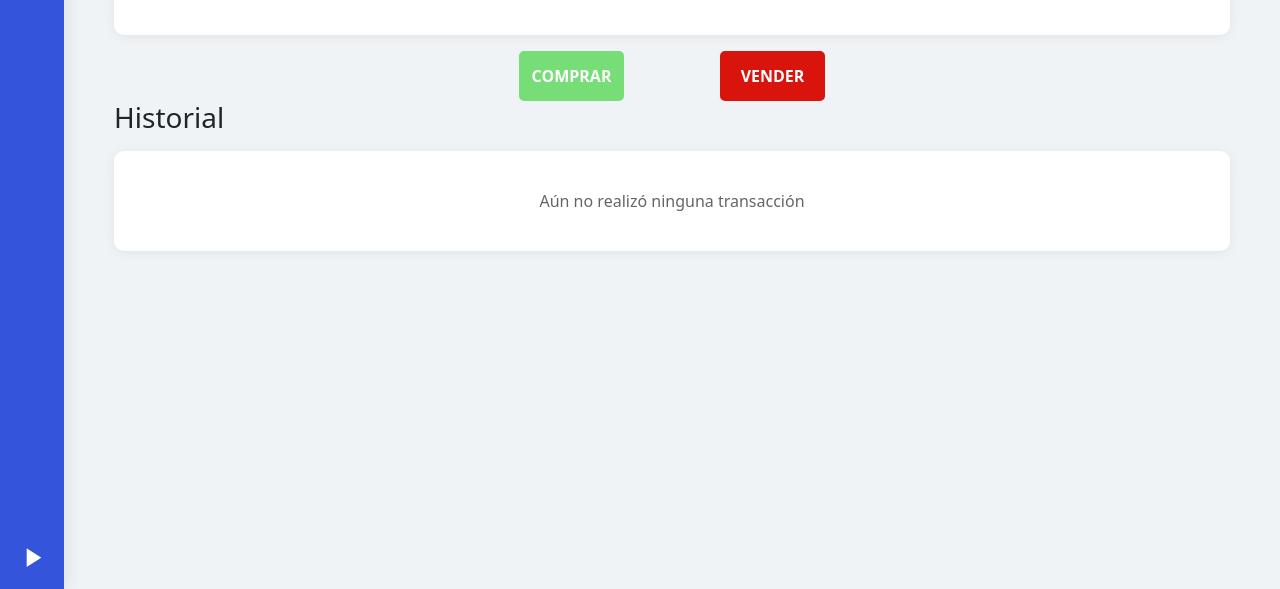
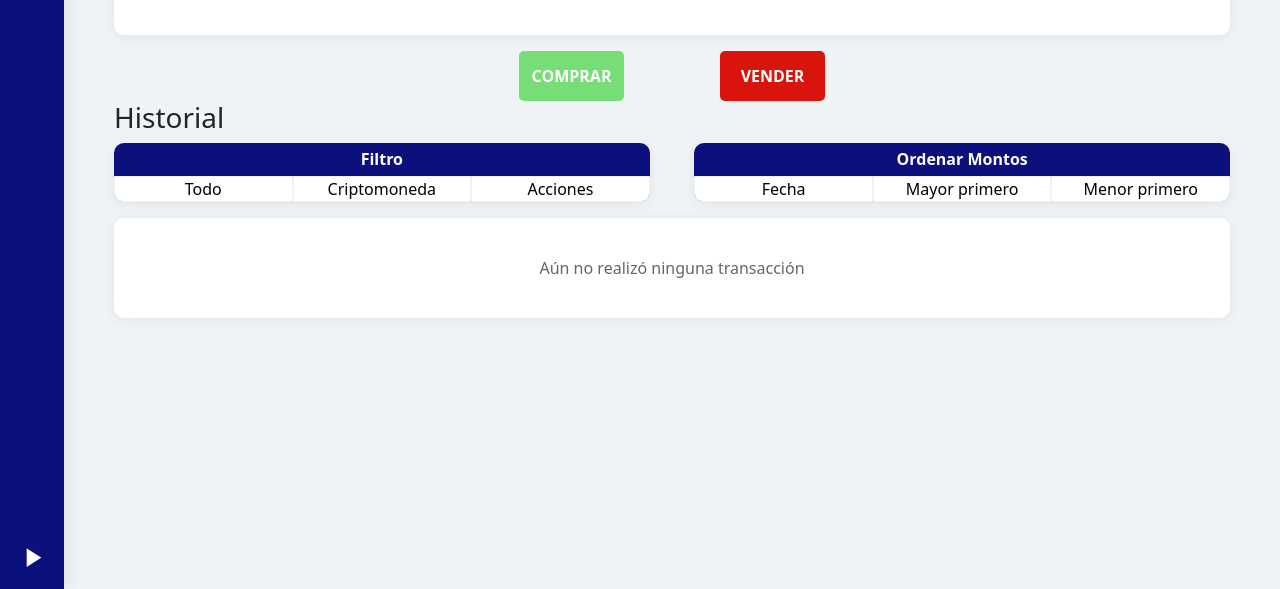
Before and after one commit to GermanStevssel/kimuraWallet, a website: page panel.html in a window 1280 px wide. Shown: the part 211-800 px from the top of the page. Drawn offline with nearby package versions, Linux system fonts and the light colour scheme; files whose address does not match are found by name.

Commit message:
abstract filters

```diff
--- a/js/app.js
+++ b/js/logic.js
@@ -85,8 +85,30 @@ function buy(e) {
   $('#qty').val('')
   $('#bPrice').val('')
 }
-// Función flecha para filtrar el historial de transacciones por fecha
-const filterAbstract = (record) => {
-    let dateArrangedAbstract = record.sort((a, b) => b.date - a.date)
-    showRecord(dateArrangedAbstract)
+// Función para mostrar solo criptomonedas en historial
+function filterAbstract(sel) {
+let record = user.record
+
+  if (sel == 'todo') {
+    showRecord(record)
+  } else {
+    let recordFilter = record.filter(element => element.type == sel)
+    showRecord(recordFilter)
+  }
 }
+// Función para ordenar el historial
+function arrangedRecord(sel) {
+  let record = user.record
+  let recordArranged
+    console.log(user.record)
+    if (sel == 'fecha') {
+      showRecord(record)
+    } else if (sel == "mayor") {
+      recordArranged = record.sort((a, b) => b.value - a.value)
+      showRecord(recordArranged)
+    } else {
+      recordArranged = record.sort((a, b) => a.value - b.value)
+      showRecord(recordArranged)
+      console.log(record)
+    }
+  }
--- a/js/panel.js
+++ b/js/panel.js
@@ -59,9 +59,33 @@ sBtn.on('click', () => {
 
 // Cargar el instrumento para compra
 $('#bInstrument').change(findInstrument)
-
+// Mostrar modal para depositar
 dOverlay.on('click', hideModal)
-
+// Mostrar modal para comprar
 bOverlay.on('click', hideModal)
-
+// Mostrar modal para vender
 sOverlay.on('click', hideModal)
+// Mostrar historial completo
+$('#todo').click(() => {
+  filterAbstract('todo')
+})
+// Filtrar historial por criptomoneda
+$('#cripto').click(() => {
+  filterAbstract('Criptomoneda')
+})
+// Filtrar historial por acciones
+$('#acciones').click(() => {
+  filterAbstract('Acción')
+})
+// Ordenar historial por fecha
+$('#fecha').click(() => {
+  arrangedRecord('fecha')
+})
+// Ordenar historial de mayor a menor valor
+$('#mayor').click(() => {
+  arrangedRecord('mayor')
+})
+// Ordenar historial de menor a mayor valor
+$('#menor').click(() => {
+  arrangedRecord('menor')
+})
--- a/panel.html
+++ b/panel.html
@@ -97,9 +97,48 @@
           <h3>
             Historial
           </h3>
-          <!-- <div class="displayConts">
-            <div class=""></div>
-          </div> -->
+          <div class="actions">
+            <div class="filter">
+              <p>Filtro</p>
+              <div class="options">
+                <div class="actionBtn">
+                  <a type="button" role="button" id="todo">
+                    Todo
+                  </a>
+                </div>
+                <div class="actionBtn">
+                  <a type="button" role="button" id="cripto">
+                    Criptomoneda
+                  </a>
+                </div>
+                <div class="actionBtn">
+                  <a type="button" role="button" id="acciones">
+                    Acciones
+                  </a>
+                </div>
+              </div>
+            </div>
+            <div class="order">
+              <p>Ordenar Montos</p>
+              <div class="options">
+                <div class="actionBtn">
+                  <a type="button" role="button" id="fecha">
+                    Fecha
+                  </a>
+                </div>
+                <div class="actionBtn">
+                  <a type="button" role="button" id="mayor">
+                    Mayor primero
+                  </a>
+                </div>
+                <div class="actionBtn">
+                  <a type="button" role="button" id="menor">
+                    Menor primero
+                  </a>
+                </div>
+              </div>
+            </div>
+          </div>
           <div id="recCont" class="displayConts">
             <p>Aún no realizó ninguna transacción</p>
           </div>
@@ -211,7 +250,7 @@
     <script src="https://code.jquery.com/jquery-3.6.0.min.js" integrity="sha256-/xUj+3OJU5yExlq6GSYGSHk7tPXikynS7ogEvDej/m4=" crossorigin="anonymous"></script>
     <script src="js/classes.js"></script>
     <script src="js/views.js"></script>
-    <script src="js/app.js"></script>
+    <script src="js/logic.js"></script>
     <script src="js/panel.js"></script>
 
     <!-- Optional JavaScript; choose one of the two! -->
--- a/scss/base/_colors.scss
+++ b/scss/base/_colors.scss
@@ -1,6 +1,7 @@
 $blue0: #0c107c;
 $blue1: #3454db;
 $blue2: #e0edff;
+$blue3: #92a6ff;
 $gray2: #eff3f6;
 $white: #FFFFFF;
 $green0: #36ac36;
--- a/scss/views/_panel.scss
+++ b/scss/views/_panel.scss
@@ -13,7 +13,7 @@
     flex-wrap: wrap;
     flex: 1;
     position: relative;
-    background-color: $blue1;
+    background-color: $blue0;
     height: 100%;
     width: 5%;
     box-shadow: 5px 0 12px 0 rgba(0, 0, 0, 0.06);
@@ -43,7 +43,7 @@
         }
 
         &:hover {
-          background-color: $blue0;
+          background-color: $blue1;
         }
       }
     }
@@ -51,7 +51,7 @@
     .navButton {
       position: absolute;
       color: white;
-      background-color: $blue1;
+      background-color: $blue0;
       padding: 0.4rem;
       width: 5vw;
       font-size: 2rem;
@@ -61,7 +61,7 @@
 
 
       &:hover {
-        background-color: $blue0;
+        background-color: $blue1;
       }
     }
 
@@ -124,6 +124,57 @@
           &::before {
             content: "$";
 
+          }
+        }
+      }
+    }
+
+    .actions {
+      display: flex;
+      color: $white;
+      justify-content: space-between;
+      align-content: center;
+      margin-top: 0.5rem;
+
+      p {
+        font-weight: bold;
+        margin: 0;
+        padding: 0.3rem;
+        text-align: center;
+      }
+
+      .filter,
+      .order {
+        display: flex;
+        flex-direction: column;
+        width: 48%;
+        background-color: $blue0;
+        box-shadow: 0 2px 12px 0 rgba(0, 0, 0, 0.06);
+        border-radius: 10px;
+
+        .options {
+          display: flex;
+
+          .actionBtn {
+            flex: 1;
+            text-align: center;
+            color: #010101;
+            background-color: $white;
+            border: 1px solid $gray2;
+            margin: 0;
+            padding: 0;
+
+            &:hover {
+              border-color: $blue3
+            }
+
+            &:first-child {
+              border-radius: 0 0 0 9px;
+            }
+
+            &:last-child {
+              border-radius: 0 0 9px 0;
+            }
           }
         }
       }
```
Also changed, not shown: index.html (+1 -1 lines), css/icomoon/style.css, css/style.css, 1 other file.
